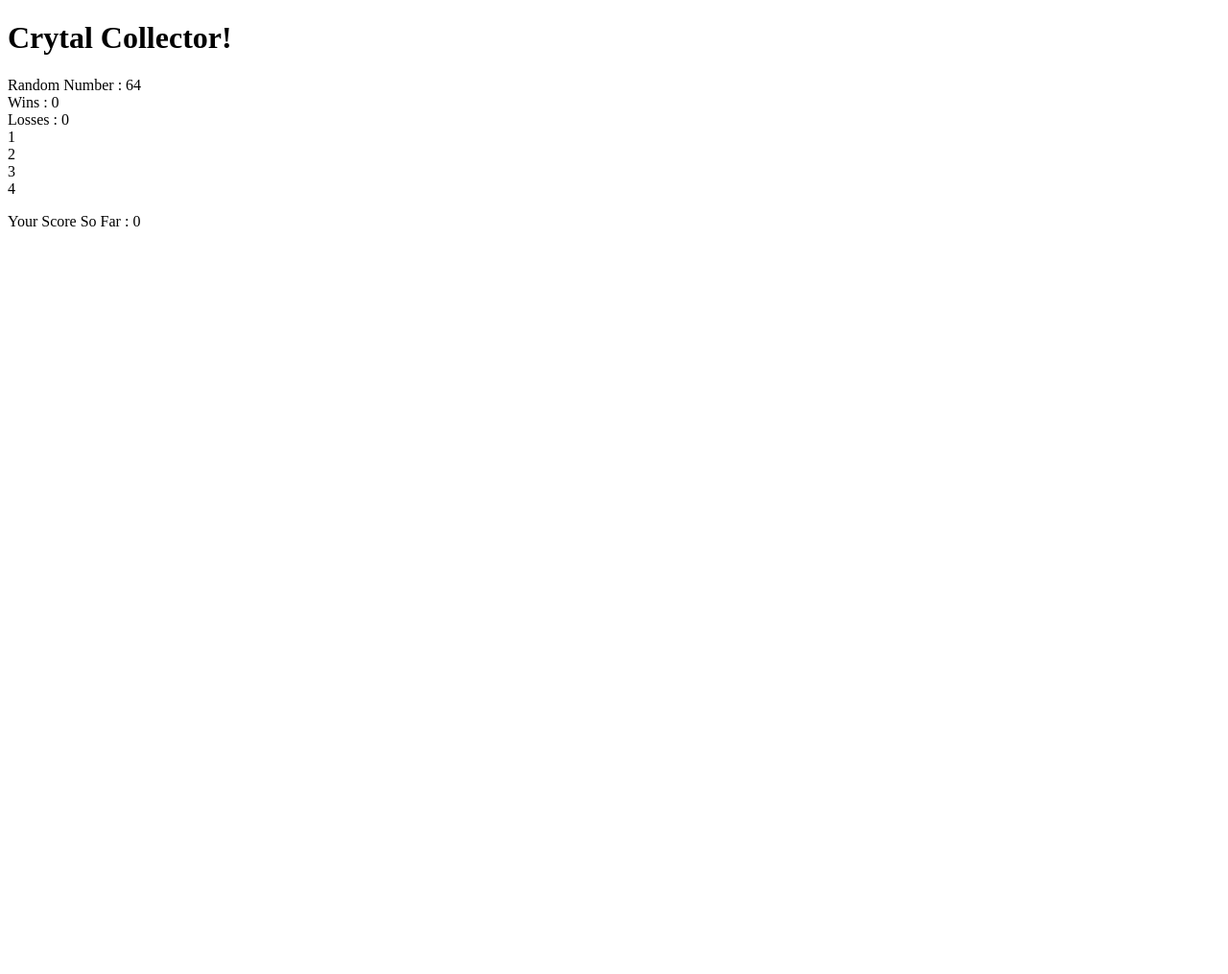
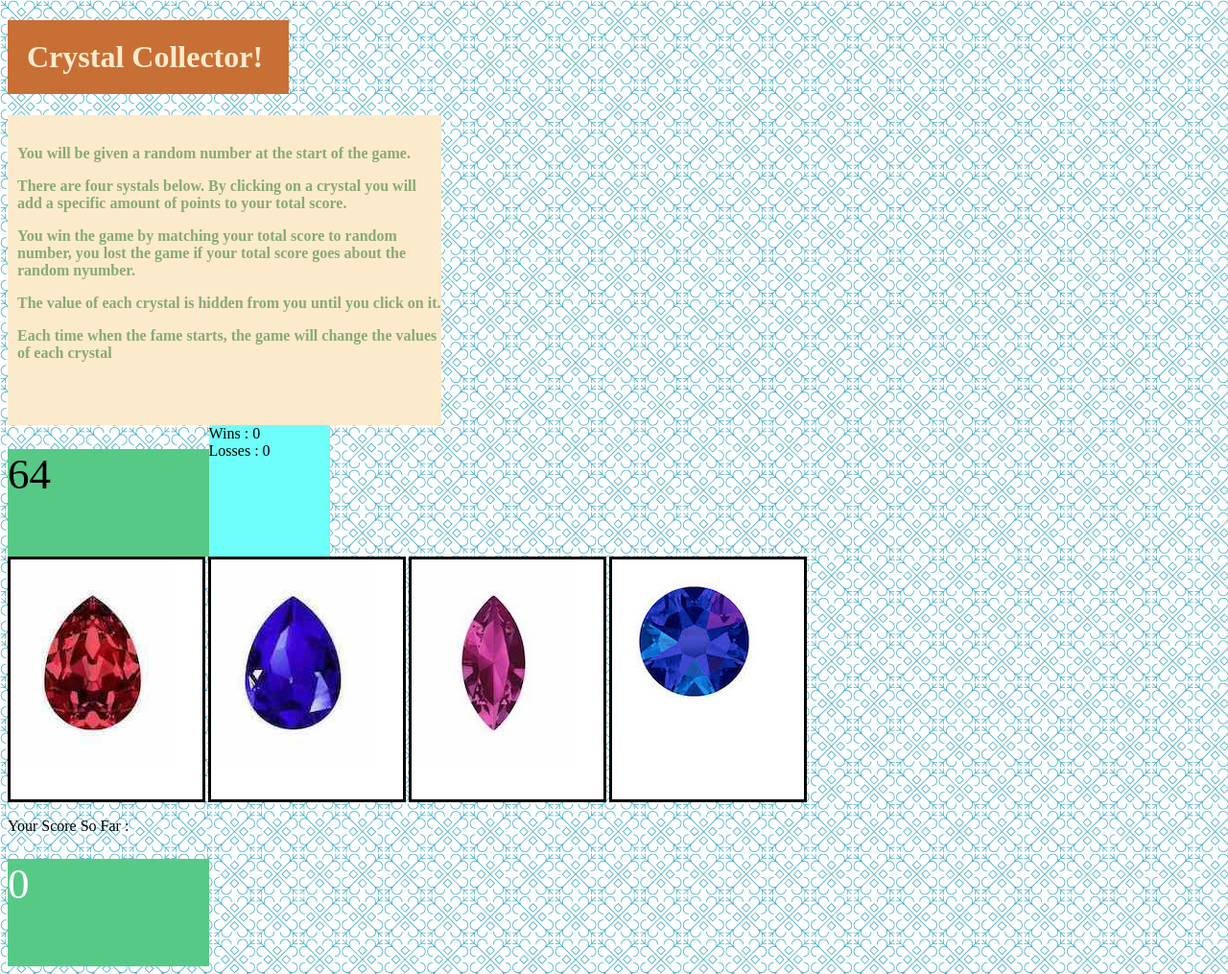
Before and after one commit to Julianacodes/unit-4-game, a plain HTML site: page index.html in a window 1280 px wide. Shown: the whole page at 96% size. Before the commit the page ends 800 px from the top, so only its background shows below. Drawn offline with Linux system fonts and the light colour scheme.

Commit message:
adding folders, updated css, readme, js, and html files

```diff
--- /dev/null
+++ b/assets/css/style.css
@@ -0,0 +1,63 @@
+body {
+    background-image: url("../images/morocco.png");
+
+}
+
+.header {
+    background: #c86f36;
+    width: 20%;
+    padding: 20px;
+    color: #fceacd;
+
+}
+.instructions {
+    background-color: #fceacd;
+    width: 35%;
+    padding-top: 15px;
+    padding-bottom: 50px;
+    padding-left: 10px;
+    color: #89aa74;
+    font-weight: bold;
+}
+.randomNumber {
+    background: #57c987;
+    width: 15%;
+    padding-right: 20px;
+    font-size: 45px;
+    padding-bottom: 60px;
+    margin-top: 25px;
+}
+
+.scoreWrap {
+    background: #6efef9;
+    width: 10%;
+}
+
+.buttons {
+    /* float: left; */
+    display: flex;
+
+
+}
+
+.container {
+    display: flex;
+}
+
+.userscore {
+    background: #57c987;
+    color: white;
+    width: 15%;
+    padding-right: 20px;
+    font-size: 45px;
+    padding-bottom: 60px;
+    margin-top: 25px;
+
+}
+.btnContainer{
+    height: 250px;
+    width: 200px;
+    background-color: white;
+    border-style: solid;
+    margin-right: 3px;
+}
--- a/game.js
+++ /dev/null
@@ -1,74 +0,0 @@
-// 1) WE need to set a random number
-
-var wins = 0;
-var losses = 0;
-var score = 0
-var mathRandom=""
-var randomNumber = document.querySelector(".randomNumber")
-var htmlWins = document.querySelector(".wins")
-var htmlLosses = document.querySelector(".losses")
-var buttondDiv = document.querySelector(".buttons")
-var crystal1 = document.querySelector(".button1")
-var crystal2 = document.querySelector(".button2")
-var crystal3 = document.querySelector(".button3")
-var crystal4 = document.querySelector(".button4")
-var scoreText= document.querySelector(".scoretext")
-
-
-
-
-function start(){
-    mathRandom = Math.floor(Math.random() * 50) + 40;
-    score = 0
-    crystal1.setAttribute("value", Math.floor(Math.random() * 11));
-    crystal2.setAttribute("value", Math.floor(Math.random() * 11));
-    crystal3.setAttribute("value", Math.floor(Math.random() * 11));
-    crystal4.setAttribute("value", Math.floor(Math.random() * 11));
-
-
-    renderWinsAndLosses()
-
-
-}
-start()
-
-function renderWinsAndLosses(){
-    htmlLosses.innerHTML = "Losses : " + losses
-    htmlWins.innerHTML = "Wins : " + wins
-    randomNumber.innerHTML = "Random Number : " + mathRandom
-    scoreText.innerHTML= " Your Score So Far : "+score
-
-}
-
-buttondDiv.addEventListener("click", function (event) {
-    var buttonValue = parseInt(event.target.getAttribute("value"))
-    score = score + buttonValue
-
-
-    console.log(score);
-    if (score === mathRandom) {
-        wins++;
-        start()
-    } else  if (score >mathRandom) {
-      losses++;
-        start()
-    }
-
-
-    renderWinsAndLosses()
-
-})
-
-
-
-
-
-
-
-// 3) Click event listener to each crystal to get the value and to the score
-
-//4) If the value and the score equals the random number generated, it will be added to the wins, and restart game
-
-
-
-//5) Else, if the value of the score is more than the random number generated, it will be added to the loses, and restart the game
--- a/index.html
+++ b/index.html
@@ -1,31 +1,57 @@
 <!DOCTYPE html>
 <html lang="en">
+
 <head>
     <meta charset="UTF-8">
     <meta name="viewport" content="width=device-width, initial-scale=1.0">
-    <link rel="stylesheet" href="./assets/style.css">
+    <link rel="stylesheet" href="./assets/css/style.css">
     <title>unit-4-game</title>
 </head>
+
 <body>
-<h1 class="header">Crytal Collector!</h1>
+    <h1 class="header">Crystal Collector!</h1>
 
+    <div class="instructions">
+        <p>You will be given a random number at the start of the game.</p>
+        <p>There are four systals below. By clicking on a crystal you will add a specific amount of points to your total
+            score.</p>
+        <p>You win the game by matching your total score to random number, you lost the game if your total score goes
+            about the random nyumber.</p>
+        <p>The value of each crystal is hidden from you until you click on it.</p>
+        <p>Each time when the fame starts, the game will change the values of each crystal</p>
+    </div>
+
+    <div class="container">
         <div class="randomNumber"></div>
         <div class="scoreWrap">
             <div class="wins"></div>
             <div class="losses"></div>
         </div>
+    </div>
 
     <div class="buttons">
-    <div class="button1">1</div>
-    <div class="button2">2</div>
-    <div class="button3">3</div>
-    <div class="button4">4</div>
+        <div class="btnContainer">
+            <img class="button1" src="./assets/images/crystal1.jpg" alt="crystal 1">
+        </div>
+
+        <div class="btnContainer">
+            <img class="button2" src="./assets/images/crystal2.jpg" alt="crystal 2">
+        </div>
+
+        <div class="btnContainer">
+            <img class="button3" src="./assets/images/crystal3.jpeg" alt="crystal 3">
+        </div>
+
+        <div class="btnContainer">
+            <img class="button4" src="./assets/images/crystal4.jpeg" alt="crystal 4">
+        </div>
     </div>
 
     <p class="scoretext">Your total score is:</p>
 
     <div class="userscore"></div>
 
-    <script src="./game.js"></script>
+    <script src="../unit-4-game/assets/javascript/game.js"></script>
 </body>
+
 </html>
```
Also changed, not shown: assets/css/reset.css (renamed from assets/reset.css), assets/images/crystal1.jpg (added), assets/images/crystal2.jpg (added), assets/images/crystal3.jpeg (added), assets/images/crystal4.jpeg (added), assets/images/morocco.png (added), assets/style.css (deleted), 1 other file. Lines whose indentation alone changed are shown as unchanged.
